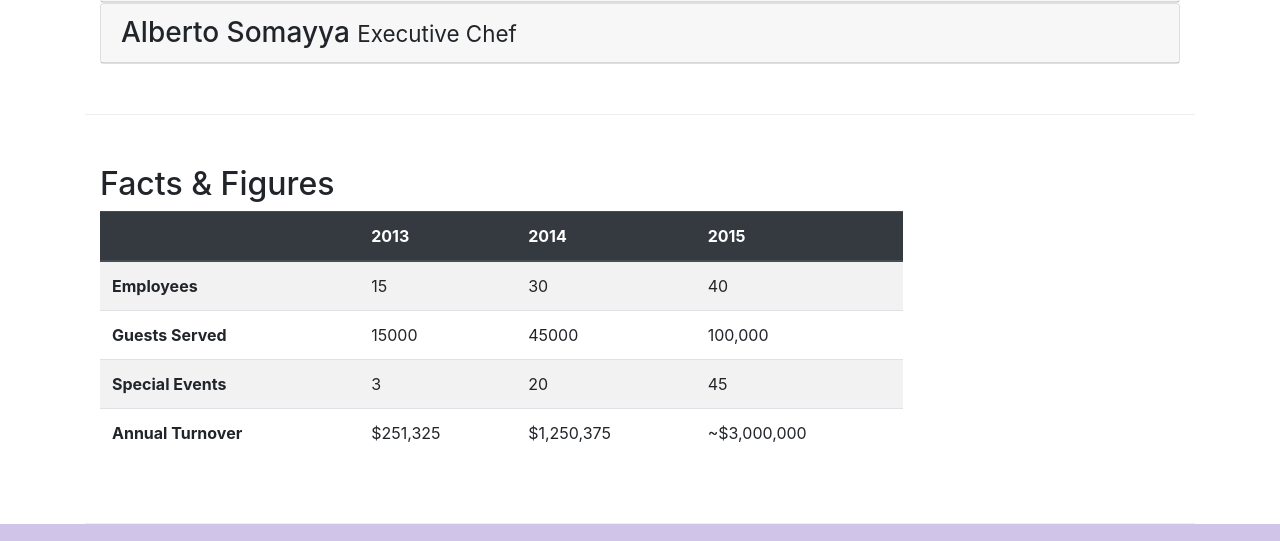
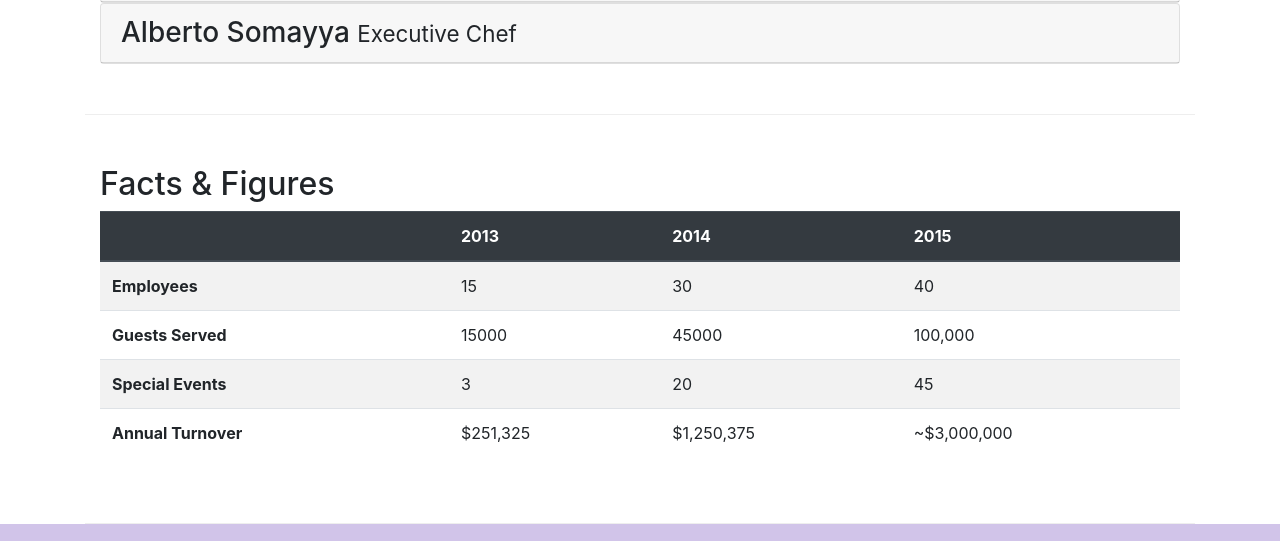
Before and after one commit to Kaithalanjali/restuarant, a plain HTML site: page aboutus.html in a window 1280 px wide. Shown: the part 1378-1919 px from the top of the page. Drawn offline with Linux system fonts and the light colour scheme.

Commit message:
Update aboutus.html
div corrected in line 220

```diff
--- a/aboutus.html
+++ b/aboutus.html
@@ -217,7 +217,7 @@
 
 
         <div class="row row-content">
-            <div class="col-12 col-sm-9">
+            <div class="col-12">
                 <h2>Facts &amp; Figures</h2>
                 <div class="table-responsive">
                     <table class="table table-striped">
```
